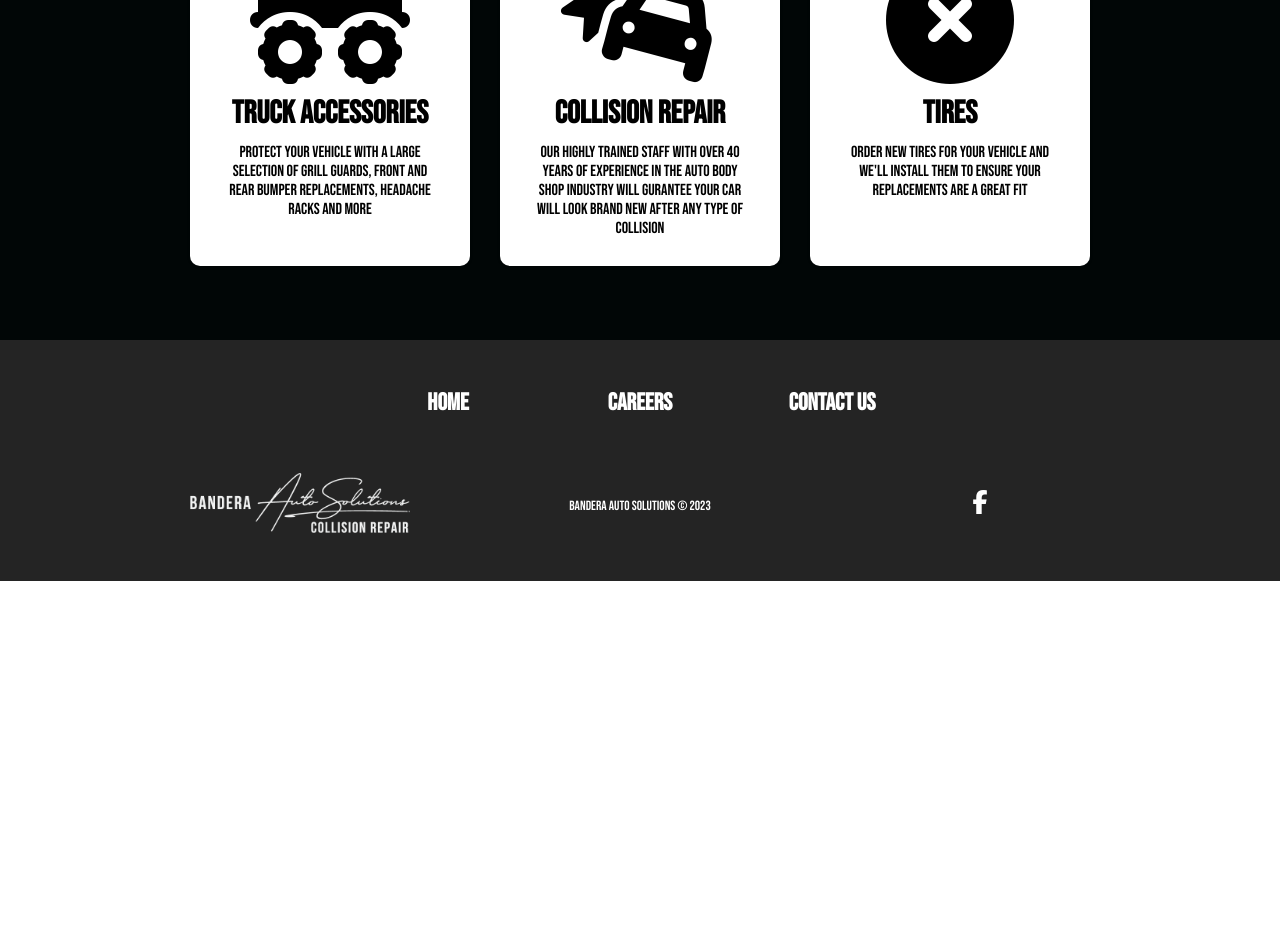
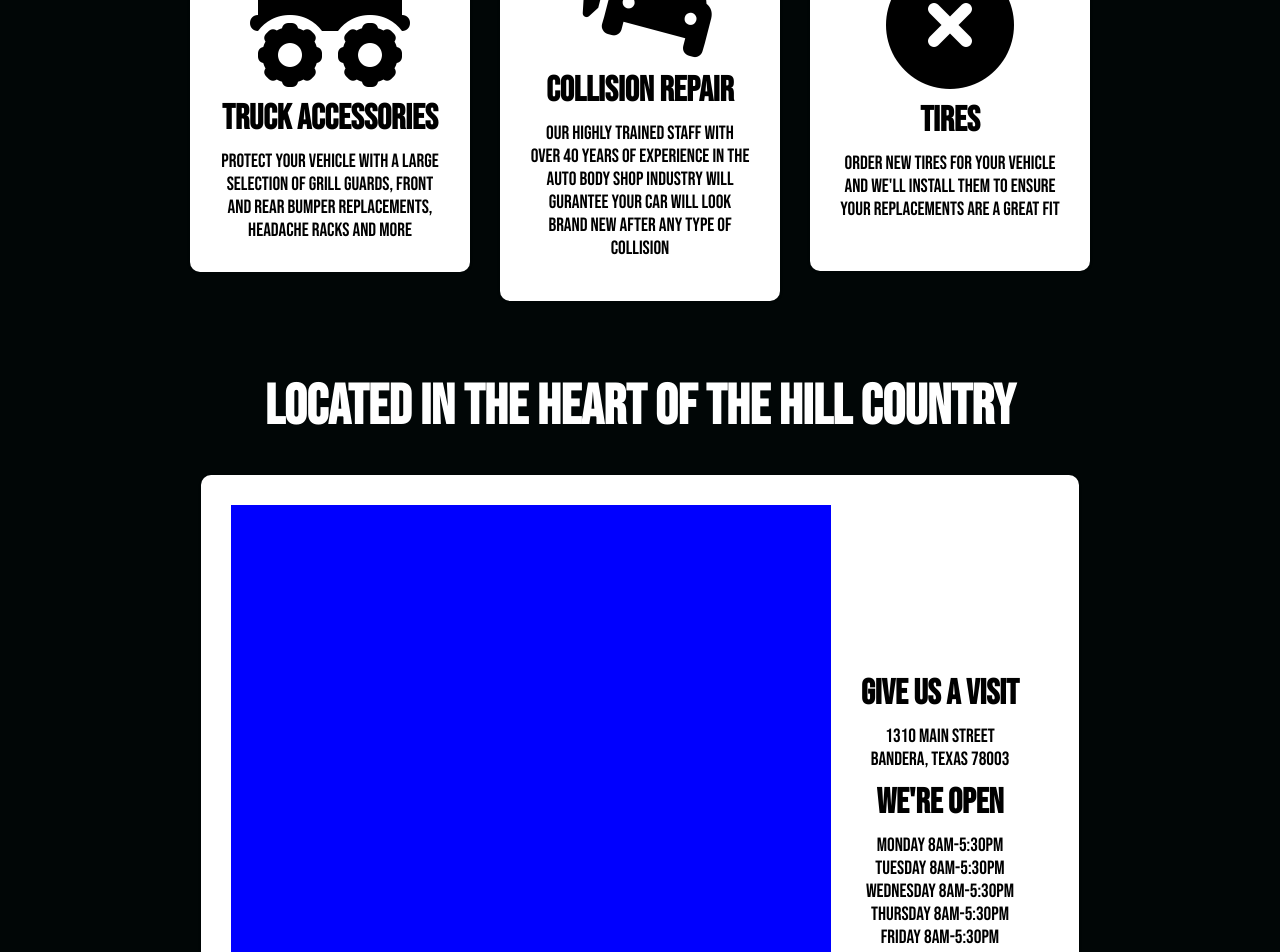
Before and after one commit to blopez01/BanderaAutoSolutionsWebsite, a React (Create React App) app: page / in a window 1280 px wide. Shown: the part 1140-2092 px from the top of the page. Before the commit the page ends 1721 px from the top, so only its background shows below. Built offline with nearby package versions, Linux system fonts and the light colour scheme.

Commit message:
made a map box

```diff
--- a/package.json
+++ b/package.json
@@ -3,6 +3,7 @@
   "version": "0.1.0",
   "private": true,
   "dependencies": {
+    "@react-google-maps/api": "^2.18.1",
     "@testing-library/jest-dom": "^5.16.5",
     "@testing-library/react": "^13.4.0",
     "@testing-library/user-event": "^13.5.0",
--- a/src/Routes/Home/Home.css
+++ b/src/Routes/Home/Home.css
@@ -16,9 +16,9 @@
     padding: 0 50px;
 }
 .services-title {
-    font-size: 2.5rem;
+    font-size: 3.5rem;
     color: white;
-    margin-bottom: 64px;
+    margin-bottom: 54px;
 }
 .services-card {
     background-color: white;
@@ -27,20 +27,78 @@
     justify-content: flex-start;
     align-items: center;
     border-radius: 10px;
-    max-height: 340px;
+    min-height: 340px;
     padding: 30px;
     box-shadow: 0 1px 3px rgba(0,0,0,0.2);
     transition: all 0.2 ease-in-out;
-    height: 400px;
+}
+.services-card.middle {
+    min-height: 400px;
 }
 .services-card-title {
-    font-size: 2rem;
+    font-size: 2.2rem;
     margin-bottom: 10px;
     margin-top: 10px;
 }
 .services-card-description {
-    font-size: 1rem;
+    font-size: 1.2rem;
     text-align: center;
+}
+.map-container {
+    height: fit-content;
+    display: flex;
+    flex-direction: column;
+    justify-content:baseline;
+    align-items: center;
+    background-color: #010606;
+    padding-bottom: 30px;
+}
+.map-title {
+    font-size: 3.5rem;
+    color: white;
+    margin: 34px 34px;
+    text-align: center;
+}
+.map-card {
+    background-color: white;
+    display: flex;
+    flex-direction: row;
+    justify-content: center;
+    align-items: center;
+    border-radius: 10px;
+    padding: 30px;
+    box-shadow: 0 1px 3px rgba(0,0,0,0.2);
+    transition: all 0.2 ease-in-out;
+}
+.map-card-content-wrapper {
+    display: flex;
+    flex-direction: column;
+    justify-content: flex-start;
+    align-items: center;
+    padding: 0 30px;
+    margin: 0 auto;
+}
+.map-card-title {
+    font-size: 2.2rem;
+    margin-bottom: 10px;
+    margin-top: 10px;
+}
+.map-box {
+    background-color: blue;
+    width: 600px;
+    height: 600px;
+}
+.map-card-description {
+    font-size: 1.2rem;
+    text-align: center;
+}
+.map-wrapper {
+    max-width: 1000px;
+    margin: 0 auto;
+    display: grid;
+    grid-template-columns: 1fr;
+    align-items: center;
+    padding: 0 50px;
 }
 @media screen and (max-width: 960px) {
     .services-container {
@@ -60,6 +118,24 @@
 
     }
     .services-card-description {
-
+        font-size: 1.5rem;
+    }
+    .map-title {
+        font-size: 1.9rem;
+    }
+    .map-box {
+        width: 100%;
+        min-height: 600px;
+    }
+    .map-wrapper {
+        padding: 0 20px;
+    }
+    .map-card {
+        display: flex;
+        flex-direction: column;
+        justify-content: flex-start;
+        align-items: center;
+    }
+    .map-card-content-wrapper {
     }
 }
--- a/src/Routes/Home/Home.js
+++ b/src/Routes/Home/Home.js
@@ -2,8 +2,10 @@ import React from "react";
 import '../../Components/PageIntro/PageIntro.css'
 import Footer from "../../Components/Footer/Footer";
 import './Home.css';
+import { GoogleMap, useLoadScript, Marker } from '@react-google-maps/api';
 
 function Home() {
+    //TODO: fix map box styling, add map api
     return (
         <>
             <div className ="page-intro-container home">
@@ -18,7 +20,7 @@ function Home() {
                         <h2 className="services-card-title">Truck Accessories</h2>
                         <p className="services-card-description">Protect your vehicle with a large selection of grill guards, front and rear bumper replacements, headache racks and more</p>
                     </div>
-                    <div className="services-card">
+                    <div className="services-card middle">
                         <i className="fa-solid fa-car-burst fa-8x"/>
                         <h2 className="services-card-title">Collision Repair</h2>
                         <p className="services-card-description">Our highly trained staff with over 40 years of experience in the auto body shop industry will gurantee your car will look brand new after any type of collision</p>
@@ -30,6 +32,30 @@ function Home() {
                     </div>
                 </div>
             </div>
+            <div className="map-container">
+                <h1 className="map-title">Located in the heart of the hill country</h1>
+                <div className="map-wrapper">
+                    <div className="map-card">
+                        <div className="map-box">
+
+                        </div>
+                        <div className="map-card-content-wrapper">
+                        <h2 className="map-card-title">Give us a visit</h2>
+                            <p className="map-card-description">
+                                1310 Main Street<br></br>Bandera, Texas 78003
+                            </p>
+                        <h2 className="map-card-title">We're open</h2>
+                        <p className="map-card-description">
+                            Monday 8am-5:30pm<br></br>
+                            Tuesday 8am-5:30pm<br></br>
+                            Wednesday 8am-5:30pm<br></br>
+                            Thursday 8am-5:30pm<br></br>
+                            Friday 8am-5:30pm<br></br>
+                        </p>
+                        </div>
+                    </div>
+                </div>
+            </div>
             <Footer/>
         </>
     );
```
Also changed, not shown: 1 other file (tests, documents, lock files or other folders).
